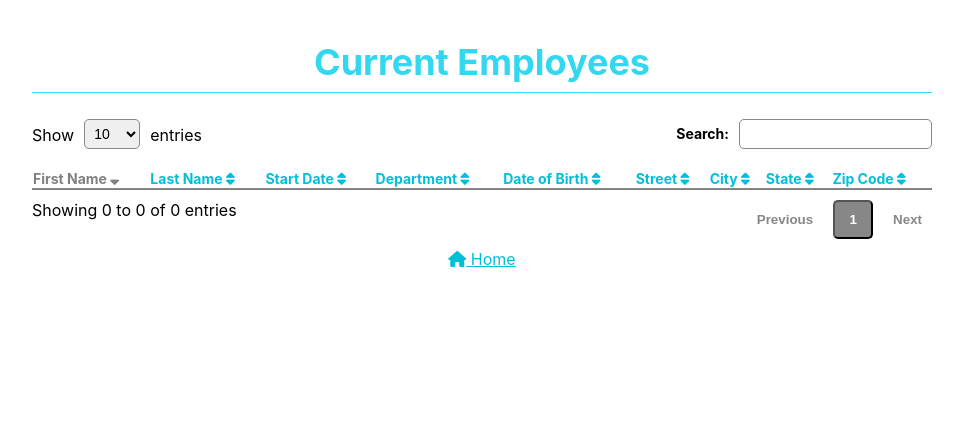
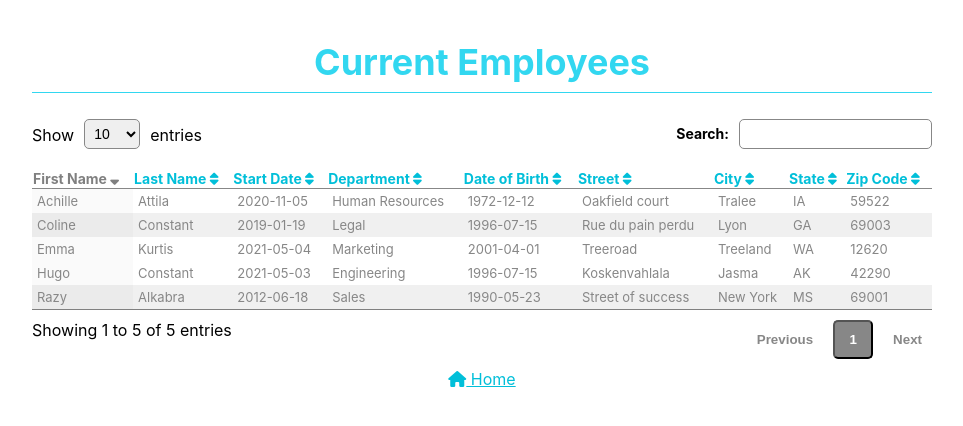
Before and after one commit to Hugolainen/HRnet, a React (Create React App) app in the folder hrnet/: page /list in a window 1280 px wide. Shown: the top 426 px of the page, without its empty margins (158-1121 px from the left). Built offline with nearby package versions, Linux system fonts and the light colour scheme.

Commit message:
Added initial mock-data

```diff
--- a/hrnet/src/App.js
+++ b/hrnet/src/App.js
@@ -3,9 +3,10 @@ import { BrowserRouter, Switch, Route } from "react-router-dom";
 import { CreateEmployee } from "./pages/CreateEmployee";
 import { CurrentEmployees } from "./pages/CurrentEmployees";
 import { ContentArea } from "./components/ContentArea";
+import { initEmployees } from "./assets/initMockEmployees";
 
 const App = () => {
-  const [employeeList, setEmployeeList] = useState([]);
+  const [employeeList, setEmployeeList] = useState(initEmployees);
 
   const onCreateNewEmployee = (newEmployee) => {
     const newList = employeeList;
--- /dev/null
+++ b/hrnet/src/assets/initMockEmployees.js
@@ -0,0 +1,62 @@
+export const initEmployees = [
+  {
+    id: "0",
+    firstName: "Hugo",
+    lastName: "Constant",
+    startDate: "2021-05-03",
+    department: "Engineering",
+    dateOfBirth: "1996-07-15",
+    street: "Koskenvahlala",
+    city: "Jasma",
+    state: "AK",
+    zipCode: "42290",
+  },
+  {
+    id: "1",
+    firstName: "Coline",
+    lastName: "Constant",
+    startDate: "2019-01-19",
+    department: "Legal",
+    dateOfBirth: "1996-07-15",
+    street: "Rue du pain perdu",
+    city: "Lyon",
+    state: "GA",
+    zipCode: "69003",
+  },
+  {
+    id: "2",
+    firstName: "Achille",
+    lastName: "Attila",
+    startDate: "2020-11-05",
+    department: "Human Resources",
+    dateOfBirth: "1972-12-12",
+    street: "Oakfield court",
+    city: "Tralee",
+    state: "IA",
+    zipCode: "59522",
+  },
+  {
+    id: "3",
+    firstName: "Razy",
+    lastName: "Alkabra",
+    startDate: "2012-06-18",
+    department: "Sales",
+    dateOfBirth: "1990-05-23",
+    street: "Street of success",
+    city: "New York",
+    state: "MS",
+    zipCode: "69001",
+  },
+  {
+    id: "4",
+    firstName: "Emma",
+    lastName: "Kurtis",
+    startDate: "2021-05-04",
+    department: "Marketing",
+    dateOfBirth: "2001-04-01",
+    street: "Treeroad",
+    city: "Treeland",
+    state: "WA",
+    zipCode: "12620",
+  },
+];
```
